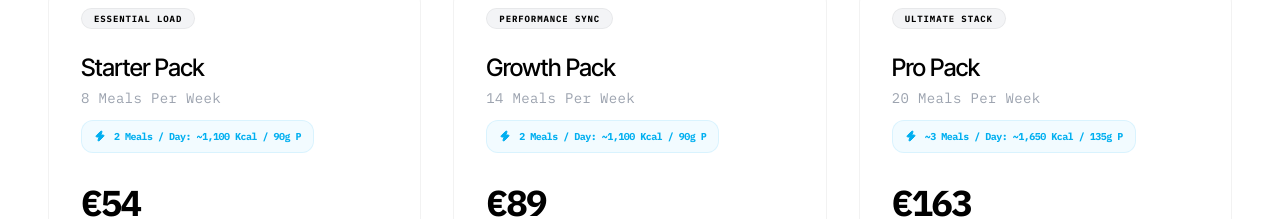
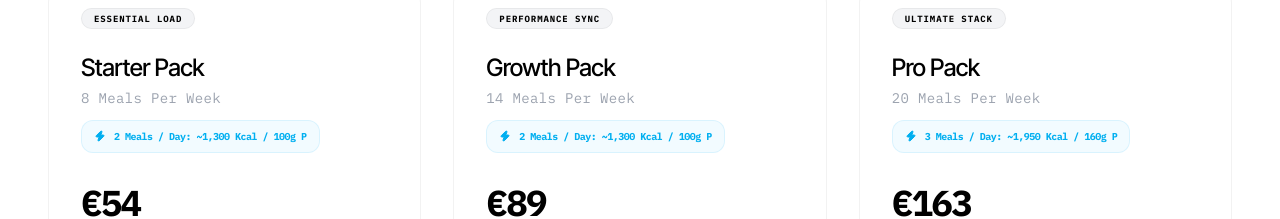
Before and after one commit to gitcipi/BYTELAB, a React (Vite) app: page /plans in a window 1280 px wide. Shown: the part 457-676 px from the top of the page. Built offline with nearby package versions, Linux system fonts and the light colour scheme.

Commit message:
feat(plans): boost macro targets to elite performance standards

```diff
--- a/src/pages/Plans.tsx
+++ b/src/pages/Plans.tsx
@@ -41,7 +41,7 @@ const Plans = () => {
       discount: 10,
       basePrice: 60,
       tag: 'ESSENTIAL LOAD',
-      stats: '2 Meals / Day: ~1,100 Kcal / 90g P',
+      stats: '2 Meals / Day: ~1,300 Kcal / 100g P',
       features: ['8 Precision Engineered Meals', 'Ideal for 4 Full Days', '2 Fresh Deliveries / Week', 'Microwaveable Tupperware'],
       color: 'accent'
     },
@@ -52,7 +52,7 @@ const Plans = () => {
       discount: 15,
       basePrice: 105,
       tag: 'PERFORMANCE SYNC',
-      stats: '2 Meals / Day: ~1,100 Kcal / 90g P',
+      stats: '2 Meals / Day: ~1,300 Kcal / 100g P',
       features: ['14 Precision Engineered Meals', 'Complete 7-Day Protocol', '4 Fresh Deliveries / Week', 'Microwaveable Tupperware'],
       color: 'blue-500'
     },
@@ -63,7 +63,7 @@ const Plans = () => {
       discount: 25,
       basePrice: 217.3333333, // Results in approx 163.00 after 25% discount
       tag: 'ULTIMATE STACK',
-      stats: '~3 Meals / Day: ~1,650 Kcal / 135g P',
+      stats: '3 Meals / Day: ~1,950 Kcal / 160g P',
       features: ['20 Precision Engineered Meals', 'Elite Performance Load', 'Daily Fresh Deliveries', 'Microwaveable Tupperware'],
       color: 'emerald-500'
     }
```
